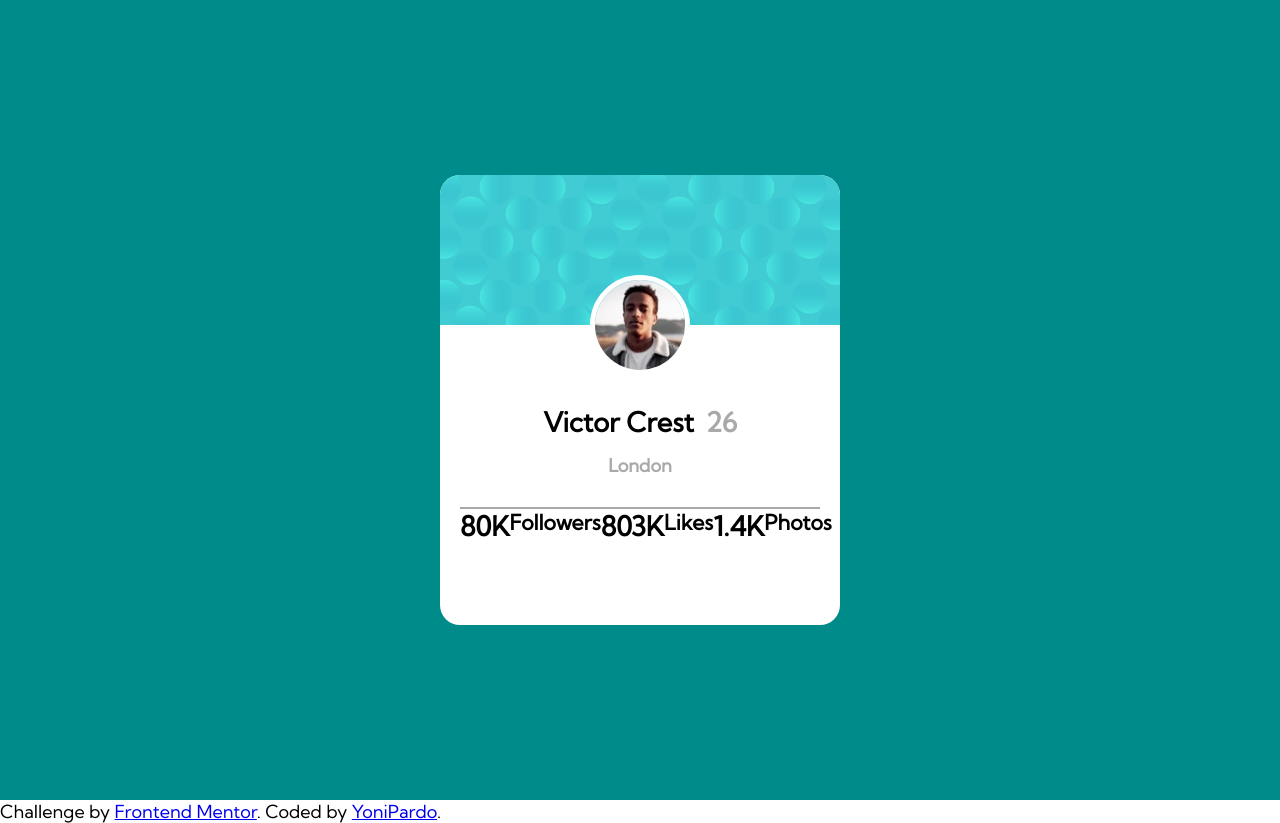
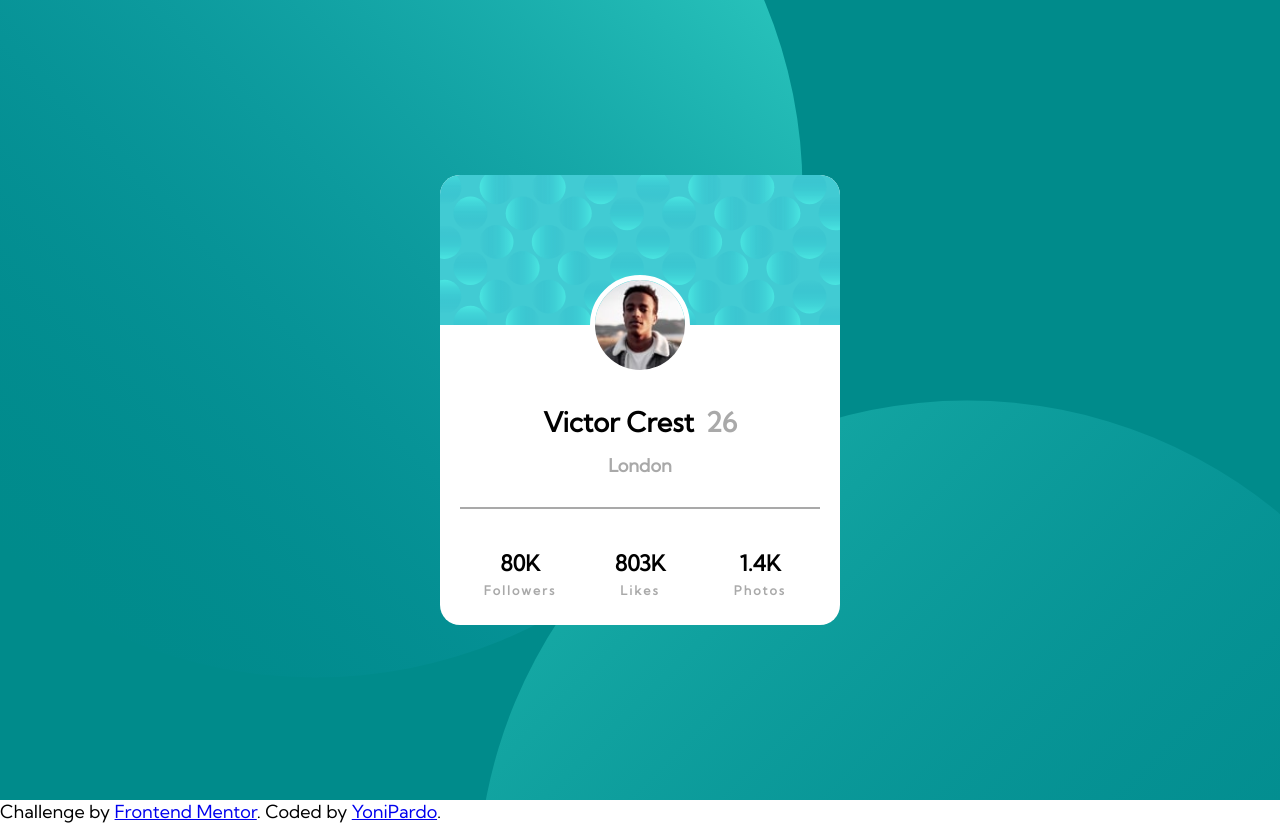
Before and after one commit to Jonitha42/Profile-card-component-Frontend-Mentor, a plain HTML site: page index.html in a window 1280 px wide. Drawn offline with Linux system fonts and the light colour scheme.

Commit message:
Ultimos Detalles

```diff
--- a/index.html
+++ b/index.html
@@ -21,12 +21,14 @@
 
   <div class="bg">
 
+    <div class="bgcircles">
+      <img class="circle1" src="images/bg-pattern-top.svg" alt="circles1">
+      <img class="circle2" src="images/bg-pattern-bottom.svg" alt="circles1">
+    </div>
+
     <div class="card">
-
       <div class="containerheader"> </div>
-
       <div class="containerbody">
-
         <div class="profile-image">
           <img src="images/image-victor.jpg" alt="profile photo">
         </div>
@@ -37,27 +39,26 @@
         London
         </h3>
 
-      <div class="cardfooter">
+        <div class="cardfooter">
 
-        <h2 class="follows">80K</h2>
+          <div class="datos">
+            <h2 class="black">80K</h2>
+            <h3 class="sub">Followers</h3>
+          </div>
 
-        <h3 class="followers">Followers</h3>
+          <div class="datos">
+            <h2 class="black"> 803K </h2>
+            <h3 class="sub"> Likes </h3>
+          </div>
 
-        <h2 class="likes"> 803K </h2>
+          <div class="datos">
+            <h2 class="black"> 1.4K </h2>
+            <h3 class="sub">Photos</h3>
+          </div>
 
-        <h3 class="sublikes"> Likes </h3>
-
-        <h2 class="photos"> 1.4K </h2>
-
-        <h3 class="subphotos">Photos</h3>
-
-
-      </div>
-
-
+        </div>
       </div>
   </div>
-
 </div>
 
   <div class="footer">
--- a/styles.css
+++ b/styles.css
@@ -16,8 +16,11 @@
     display:flex;
     justify-content: center;
     align-items : center;
+    overflow: hidden;
     position: relative;
 }
+
+
 
 .card{
     width: 400px;
@@ -26,6 +29,7 @@
     border-radius: 20px;
     overflow: hidden;
     text-align: center;
+    position: relative;
 }
 
 .containerheader {
@@ -100,3 +104,17 @@
     letter-spacing: 2px;
     color: darkgrey;
 }
+
+.bgcircles .circle1 , .bgcircles .circle2 {
+    position: absolute;
+}
+
+.circle1{
+ top: -300px;
+ left:-175px;
+}
+
+.circle2{
+    bottom: -300;
+    right:-175px;
+}
```
